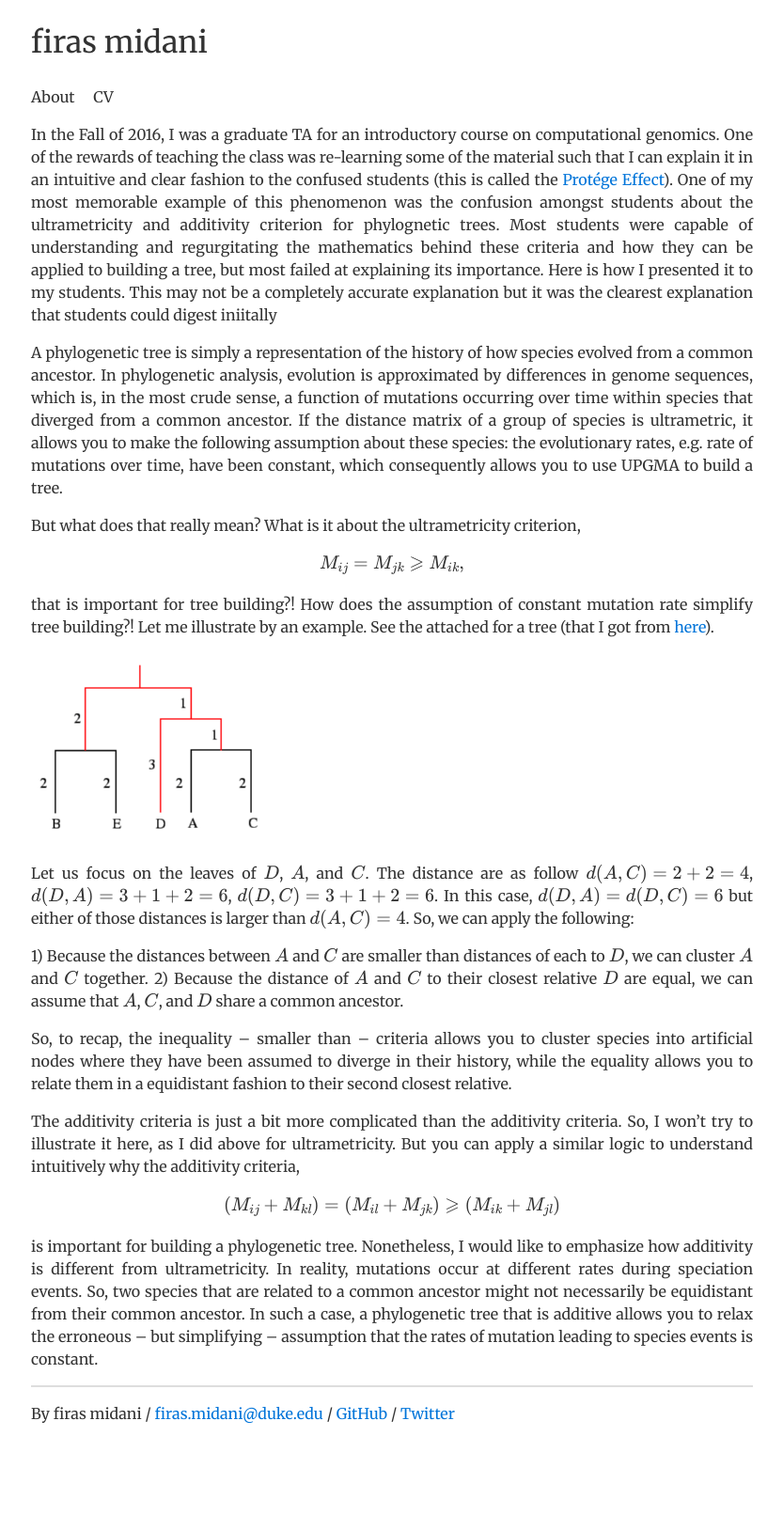
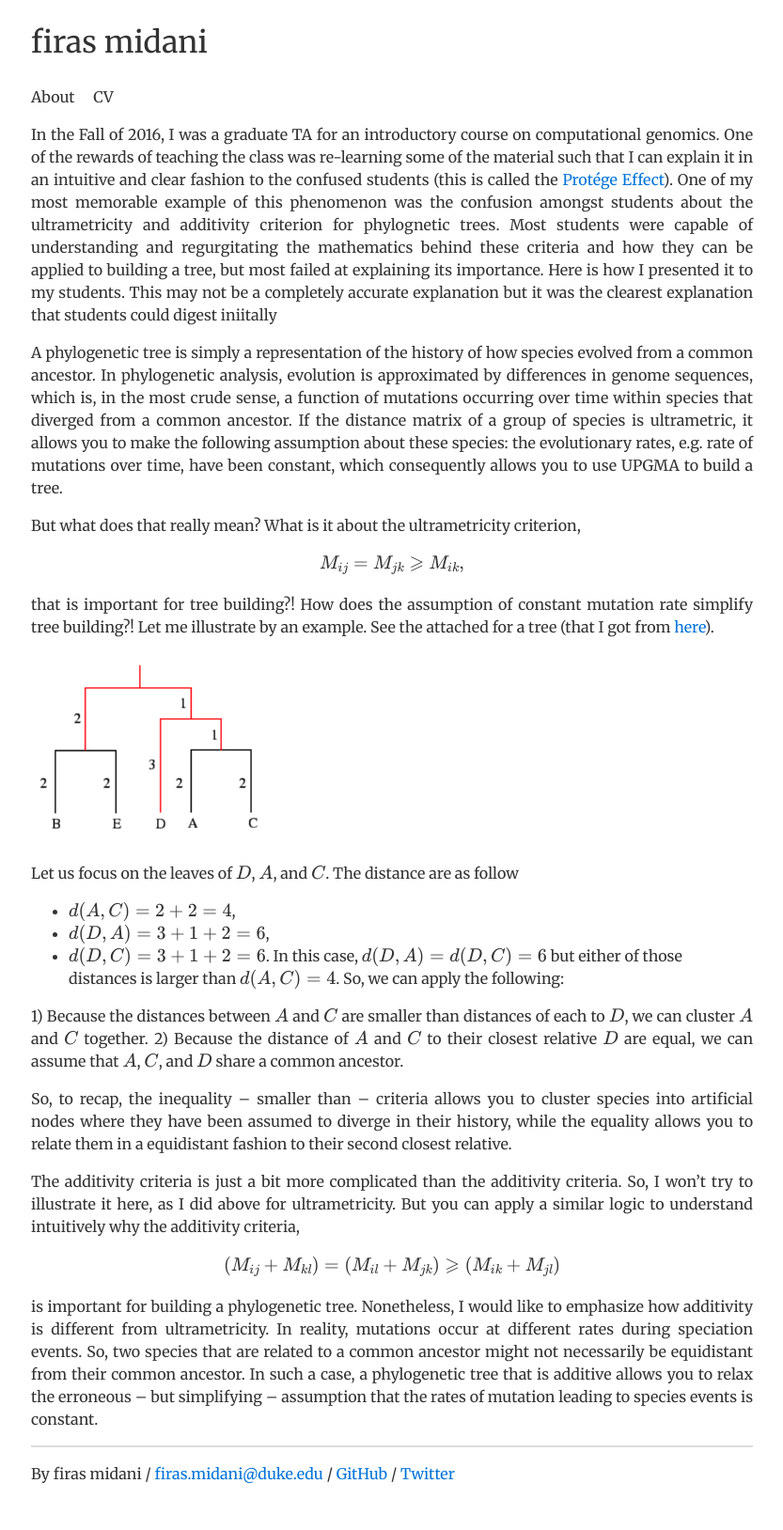
Before and after one commit to firasmidani/firasmidani.github.io, a Jekyll site: the page built from _posts/2017-02-20-ultrametricity_and_additivity.md, in a window 1280 px wide. Shown: the whole page at 94% size, without its empty margins (223-1056 px from the left). Built offline with Jekyll 4.4.1, drawn with Linux system fonts in a browser that asks for light colours; formulas are drawn with MathJax 3; before the commit the page ends 1564 px from its top, so only the background shows below that.

```diff
--- a/_posts/2017-02-20-ultrametricity_and_additivity.md
+++ b/_posts/2017-02-20-ultrametricity_and_additivity.md
@@ -14,7 +14,11 @@ But what does that really mean? What is it about the ultrametricity criterion, \
 ![toy_hylogenetic_tree](/assets/img/toy_phylo_tree.png){:height="200px" width="250px" .center}
 
 
-Let us focus on the leaves of $$D$$, $$A$$, and $$C$$. The distance are as follow $$ d(A,C)=2+2=4 $$, $$ d(D,A)=3+1+2=6 $$, $$ d(D,C)=3+1+2=6 $$. In this case, $$ d(D,A)=d(D,C)=6 $$ but either of those distances is larger than $$ d(A,C)=4 $$. So, we can apply the following:
+Let us focus on the leaves of $$D$$, $$A$$, and $$C$$. The distance are as follow
+* $$ d(A,C)=2+2=4 $$,
+* $$ d(D,A)=3+1+2=6 $$,
+* $$ d(D,C)=3+1+2=6 $$.
+In this case, $$ d(D,A)=d(D,C)=6 $$ but either of those distances is larger than $$ d(A,C)=4 $$. So, we can apply the following:
 
 1\) Because the distances between $$A$$ and $$C$$ are smaller than distances of each to $$D$$, we can cluster $$A$$ and $$C$$ together.
 2\) Because the distance of $$A$$ and $$C$$ to their closest relative $$D$$ are equal, we can assume that $$A$$, $$C$$, and $$D$$ share a common ancestor.
```
